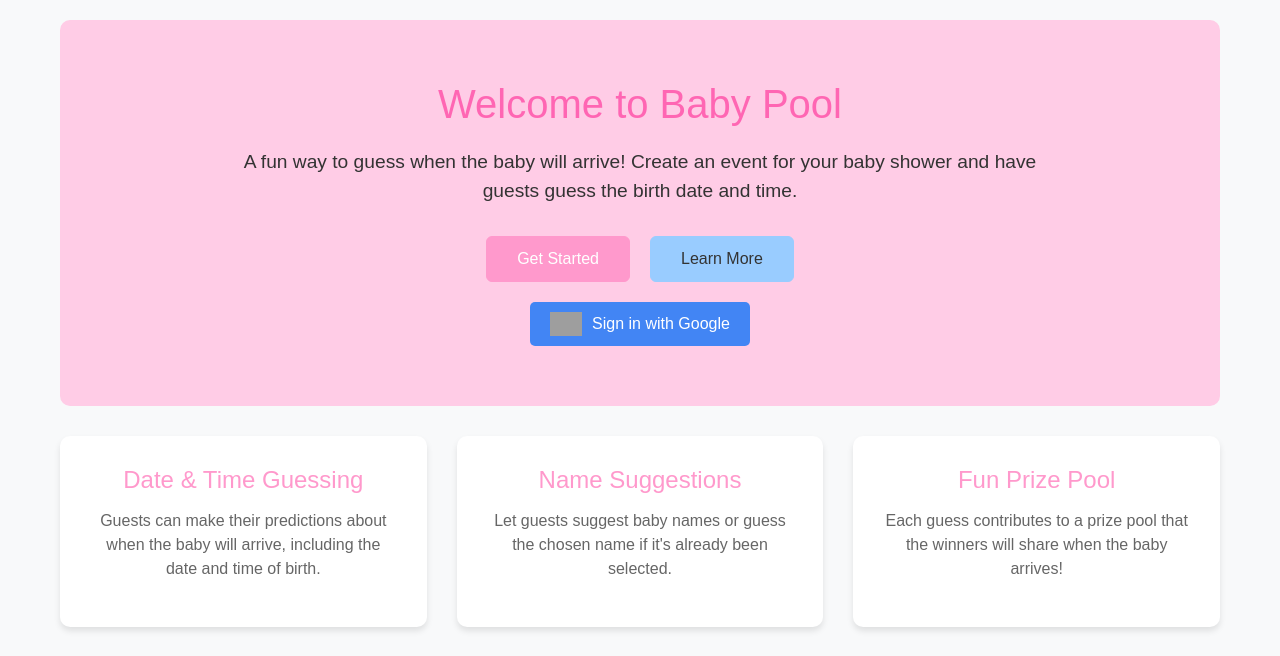
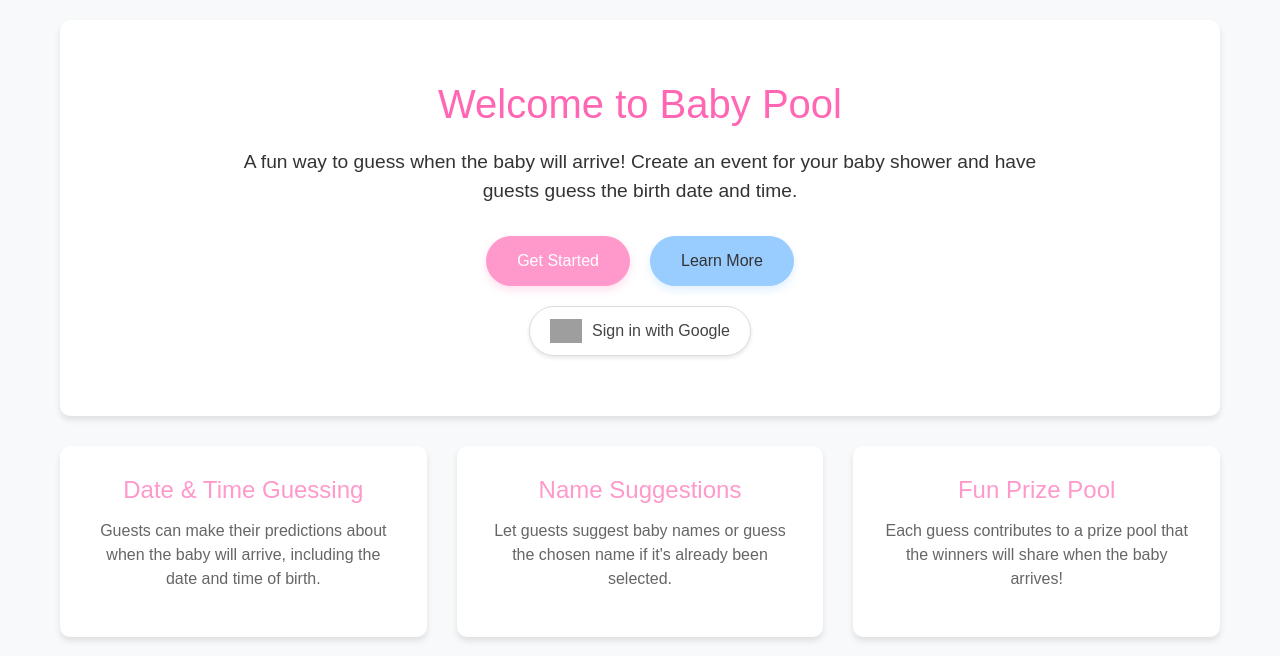
Before and after one commit to sadieflick/babypoolapp, a Flask app: page / in a window 1280 px wide. Shown: the top 656 px of the page. Run offline with Flask 3, Linux system fonts and the light colour scheme; grey boxes are pictures that could not be loaded.

Commit message:
Improve website appearance with a clean, modern, and visually appealing style
Update index.html to change background color, button styles, and add box-shadows.

Replit-Commit-Author: Agent
Replit-Commit-Session-Id: e0aaefeb-ba99-4837-820d-c48b6a8dea17
Replit-Commit-Screenshot-Url: https://storage.googleapis.com/screenshot-production-us-central1/7c042730-8a5a-4e01-97b1-634fc69ab091/35d63bfd-6f69-4dc6-89e1-2c29f5e06357.jpg

```diff
--- a/templates/index.html
+++ b/templates/index.html
@@ -28,12 +28,13 @@
             padding: 20px;
         }
         .hero {
-            background-color: var(--primary-light);
+            background-color: white;
             color: #333;
             text-align: center;
             padding: 60px 20px;
             border-radius: 10px;
             margin-bottom: 30px;
+            box-shadow: 0 4px 6px rgba(0,0,0,0.1);
         }
         .hero h1 {
             font-size: 2.5rem;
@@ -54,24 +55,34 @@
         .btn-primary {
             background-color: var(--primary);
             border-color: var(--primary);
-            padding: 10px 30px;
+            padding: 12px 30px;
             font-weight: 500;
+            border-radius: 30px;
+            box-shadow: 0 4px 8px rgba(255, 153, 204, 0.3);
+            transition: all 0.3s ease;
         }
         .btn-primary:hover {
             background-color: var(--primary-dark);
             border-color: var(--primary-dark);
+            transform: translateY(-2px);
+            box-shadow: 0 6px 12px rgba(255, 153, 204, 0.4);
         }
         .btn-secondary {
             background-color: var(--secondary);
             border-color: var(--secondary);
             color: #333;
-            padding: 10px 30px;
+            padding: 12px 30px;
             font-weight: 500;
+            border-radius: 30px;
+            box-shadow: 0 4px 8px rgba(153, 204, 255, 0.3);
+            transition: all 0.3s ease;
         }
         .btn-secondary:hover {
             background-color: var(--secondary-dark);
             border-color: var(--secondary-dark);
             color: #333;
+            transform: translateY(-2px);
+            box-shadow: 0 6px 12px rgba(153, 204, 255, 0.4);
         }
         .features {
             display: grid;
@@ -102,19 +113,24 @@
             text-align: center;
         }
         .google-btn {
-            background-color: #4285F4;
-            color: white;
-            padding: 10px 20px;
-            border-radius: 5px;
+            background-color: white;
+            color: #444;
+            padding: 12px 20px;
+            border-radius: 30px;
             text-decoration: none;
             display: inline-flex;
             align-items: center;
             font-weight: 500;
             margin-top: 20px;
+            border: 1px solid #ddd;
+            box-shadow: 0 2px 4px rgba(0,0,0,0.1);
+            transition: all 0.3s ease;
         }
         .google-btn:hover {
-            background-color: #357ae8;
-            color: white;
+            background-color: #f8f8f8;
+            color: #444;
+            box-shadow: 0 4px 8px rgba(0,0,0,0.1);
+            transform: translateY(-2px);
         }
     </style>
 </head>
```
